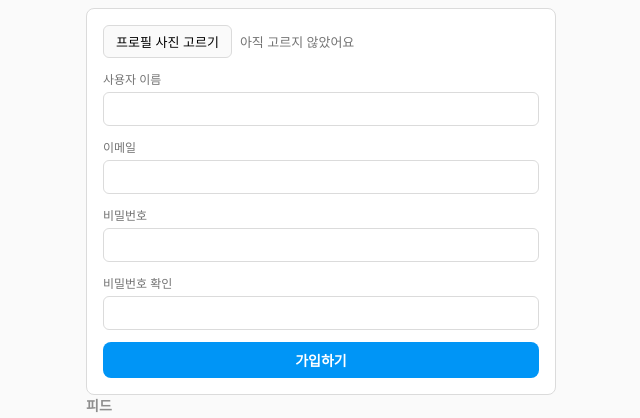
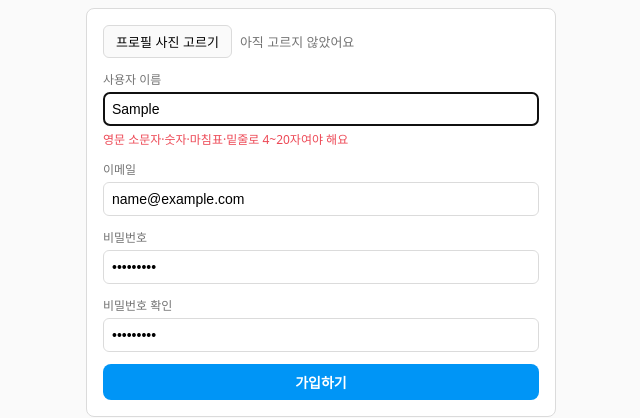
Before and after one commit to soongu/instagram-clone-frontend, a React (Vite) app in the folder apps/web-spa/: page / in a window 1280 px wide. Both pictures are taken after typing "Sample", "name@example.com", "Sample123", "Sample123" into the empty fields and a click on the button "가입하기". Shown: the part 123-541 px from the top of the page, without its empty margins (319-959 px from the left). Built offline with nearby package versions, Linux system fonts and the light colour scheme.

Commit message:
feat: register 검증 규칙 + formState.errors + TextField 추출 (B5 Step 5)

```diff
--- a/apps/web-spa/src/components/SignUpForm.tsx
+++ b/apps/web-spa/src/components/SignUpForm.tsx
@@ -2,6 +2,7 @@
 import { useForm } from 'react-hook-form';
 import { Button } from './Button';
 import { ProfileImagePicker } from './ProfileImagePicker';
+import { TextField } from './TextField';
 
 export interface SignUpValues {
   username: string;
@@ -11,7 +12,8 @@ export interface SignUpValues {
 }
 
 interface SignUpFormProps {
-  onSubmit: (values: SignUpValues) => void;
+  // 서버로 보내는 일은 시간이 걸린다 — 기다릴 수 있게 Promise 도 받는다
+  onSubmit: (values: SignUpValues) => void | Promise<void>;
 }
 
 const EMPTY_VALUES: SignUpValues = {
@@ -21,14 +23,21 @@ const EMPTY_VALUES: SignUpValues = {
   passwordConfirm: '',
 };
 
+// 백엔드가 받는 규칙과 같은 모양으로 맞췄다
+const USERNAME_PATTERN = /^[a-z0-9._]{4,20}$/;
+const EMAIL_PATTERN = /^\S+@\S+\.\S+$/;
+
 export function SignUpForm({ onSubmit }: SignUpFormProps) {
-  const { register, handleSubmit, reset } = useForm<SignUpValues>({
-    defaultValues: EMPTY_VALUES,
-  });
+  const {
+    register,
+    handleSubmit,
+    reset,
+    formState: { errors, isSubmitting },
+  } = useForm<SignUpValues>({ defaultValues: EMPTY_VALUES });
 
   // 검사를 다 통과했을 때만 이 함수가 불린다
-  function handleValid(values: SignUpValues) {
-    onSubmit(values);
+  async function handleValid(values: SignUpValues) {
+    await onSubmit(values);
     reset();
   }
 
@@ -36,46 +45,55 @@ export function SignUpForm({ onSubmit }: SignUpFormProps) {
     <form className="signup-form" onSubmit={handleSubmit(handleValid)}>
       <ProfileImagePicker />
 
-      <div className="signup-field">
-        <label className="signup-label" htmlFor="signup-username">
-          사용자 이름
-        </label>
-        <input className="signup-input" id="signup-username" {...register('username')} />
-      </div>
+      <TextField
+        id="signup-username"
+        label="사용자 이름"
+        error={errors.username?.message}
+        {...register('username', {
+          required: '사용자 이름을 입력해 주세요',
+          pattern: {
+            value: USERNAME_PATTERN,
+            message: '영문 소문자·숫자·마침표·밑줄로 4~20자여야 해요',
+          },
+        })}
+      />
 
-      <div className="signup-field">
-        <label className="signup-label" htmlFor="signup-email">
-          이메일
-        </label>
-        <input className="signup-input" id="signup-email" {...register('email')} />
-      </div>
+      <TextField
+        id="signup-email"
+        label="이메일"
+        error={errors.email?.message}
+        {...register('email', {
+          required: '이메일을 입력해 주세요',
+          pattern: { value: EMAIL_PATTERN, message: '이메일 모양이 아니에요' },
+        })}
+      />
 
-      <div className="signup-field">
-        <label className="signup-label" htmlFor="signup-password">
-          비밀번호
-        </label>
-        <input
-          className="signup-input"
+      <TextField
         id="signup-password"
+        label="비밀번호"
         type="password"
-          {...register('password')}
+        error={errors.password?.message}
+        {...register('password', {
+          required: '비밀번호를 입력해 주세요',
+          minLength: { value: 8, message: '8자 이상이어야 해요' },
+        })}
       />
-      </div>
 
-      <div className="signup-field">
-        <label className="signup-label" htmlFor="signup-passwordConfirm">
-          비밀번호 확인
-        </label>
-        <input
-          className="signup-input"
+      <TextField
         id="signup-passwordConfirm"
+        label="비밀번호 확인"
         type="password"
-          {...register('passwordConfirm')}
+        error={errors.passwordConfirm?.message}
+        {...register('passwordConfirm', {
+          required: '비밀번호를 한 번 더 입력해 주세요',
+          // 이 필드 하나만 봐서는 알 수 없다 — 옆 필드를 같이 봐야 한다
+          validate: (value, values) =>
+            value === values.password || '비밀번호가 일치하지 않아요',
+        })}
       />
-      </div>
 
-      <Button className="signup-submit" type="submit">
-        가입하기
+      <Button className="signup-submit" type="submit" disabled={isSubmitting}>
+        {isSubmitting ? '보내는 중...' : '가입하기'}
       </Button>
     </form>
   );
--- /dev/null
+++ b/apps/web-spa/src/components/TextField.tsx
@@ -0,0 +1,22 @@
+// apps/web-spa/src/components/TextField.tsx
+import type { ComponentProps } from 'react';
+
+// input 이 원래 받는 것 전부에 라벨과 에러 메시지를 더한다.
+// register 가 펼쳐주는 name·onChange·onBlur·ref 도 여기로 그대로 흘러 들어간다.
+type TextFieldProps = ComponentProps<'input'> & {
+  id: string;
+  label: string;
+  error?: string;
+};
+
+export function TextField({ id, label, error, ...inputProps }: TextFieldProps) {
+  return (
+    <div className="signup-field">
+      <label className="signup-label" htmlFor={id}>
+        {label}
+      </label>
+      <input className="signup-input" id={id} {...inputProps} />
+      {error && <p className="signup-error">{error}</p>}
+    </div>
+  );
+}
```
Also changed, not shown: apps/web-spa/scratch/b5-lecture-snapshots.tsx (+84 -0 lines), 1 other file (tests, documents, lock files or other folders). Lines whose indentation alone changed are shown as unchanged.
